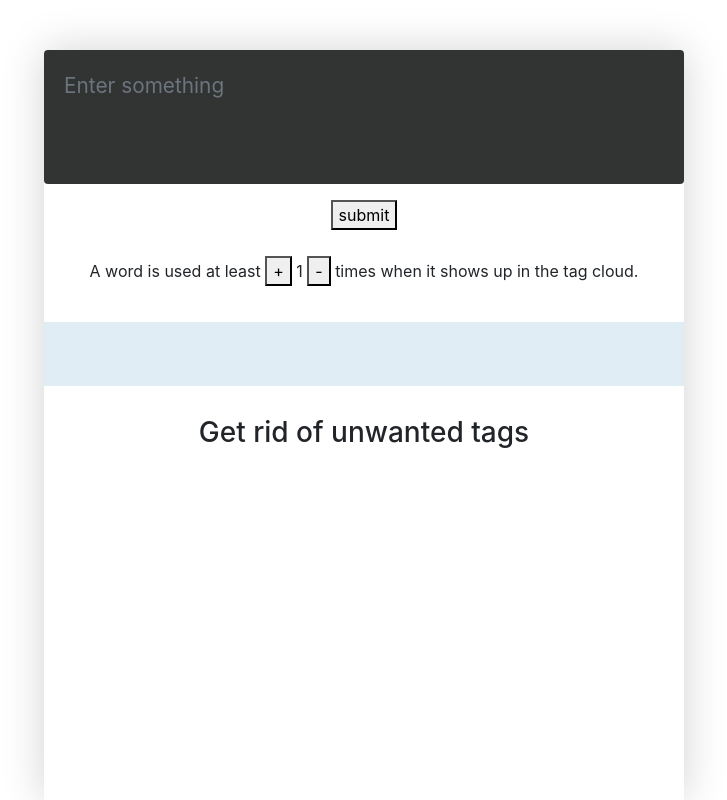
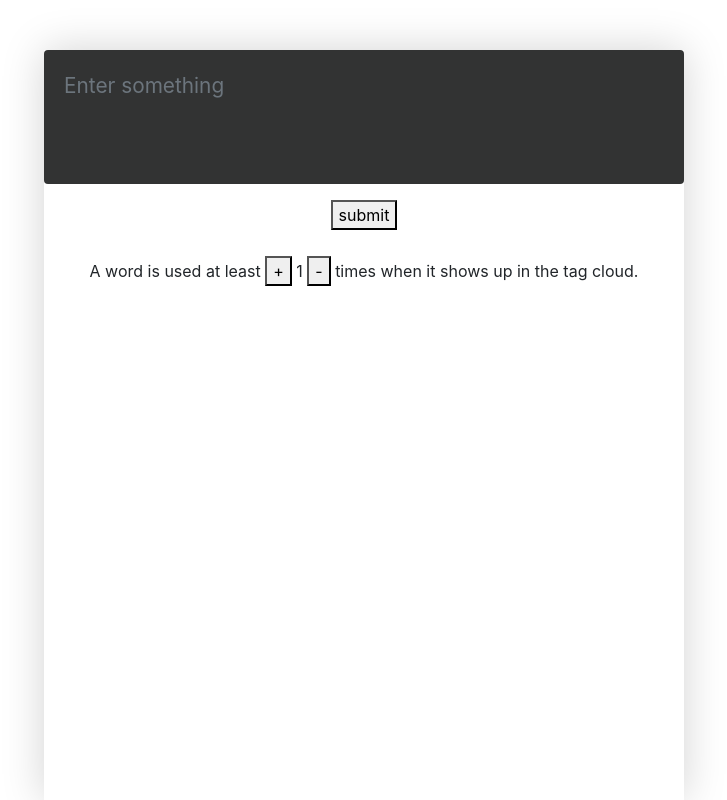
Before and after one commit to smilingkite/tag-cloud, a Vue app: page / in a window 1280 px wide. Shown: the whole page, without its empty margins (276-1003 px from the left). Built offline with nearby package versions, Linux system fonts and the light colour scheme.

Commit message:
conditional rendering of tags blocks - only if there are actual tags.

```diff
--- a/src/components/Tags.vue
+++ b/src/components/Tags.vue
@@ -1,5 +1,5 @@
 <template>
-  <div class="tags">
+  <div class="tags" v-if="tags.length>0">
     <ul>
       <li v-for="tag in tags" :key="tag.id" v-bind:style="{fontSize: 1 + (tag.count-count)/5  + 'em'}" > {{tag.name}} </li>
     </ul>
@@ -20,20 +20,13 @@ export default {
 }
 </script>
 
-<!-- Add "scoped" attribute to limit CSS to this component only -->
 <style scoped>
 
-@import "https://maxcdn.bootstrapcdn.com/font-awesome/4.7.0/css/font-awesome.min.css";
-
-  .tags {
+  ul {
+    margin: 0;
+    list-style-type: none;
     background-color: #E0EDF4;
     padding: 2em 0;
-  }
-  ul {
-    margin: 0;
-    padding: 0;
-    list-style-type: none;
-
     text-align: center;
     display: flex;
     align-items: center;
--- a/src/components/filterTags.vue
+++ b/src/components/filterTags.vue
@@ -1,7 +1,7 @@
 <template>
-  <div class="filtertags">
+  <div class="filtertags"  v-if="tags.length>0">
     <h3>Get  rid of unwanted tags</h3>
-    <table class="filtertags">
+    <table>
 
       <tr v-for="tag in tags" :key="tag.id"> <td class="tag">{{tag.name}}</td><td> <button v-on:click.prevent="$store.dispatch('filterTag', tag.name)">-</button></td></tr>
     </table>
```
